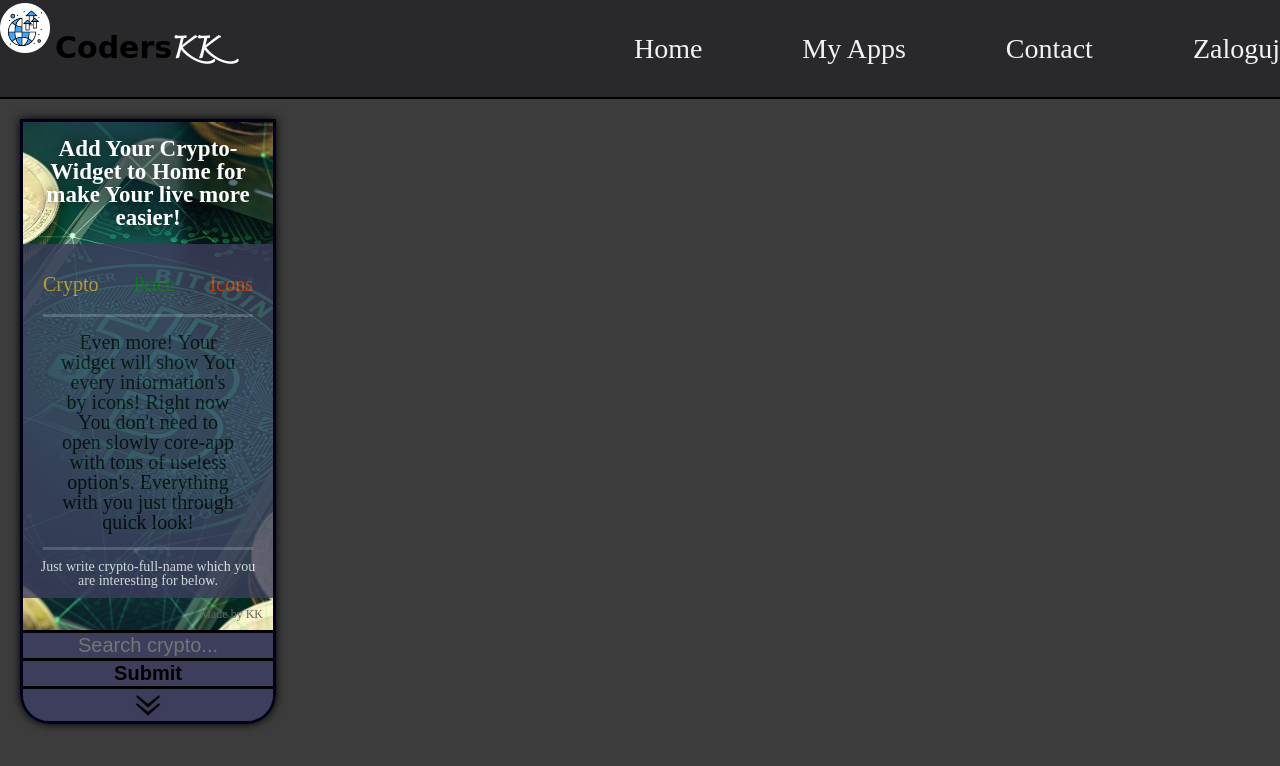
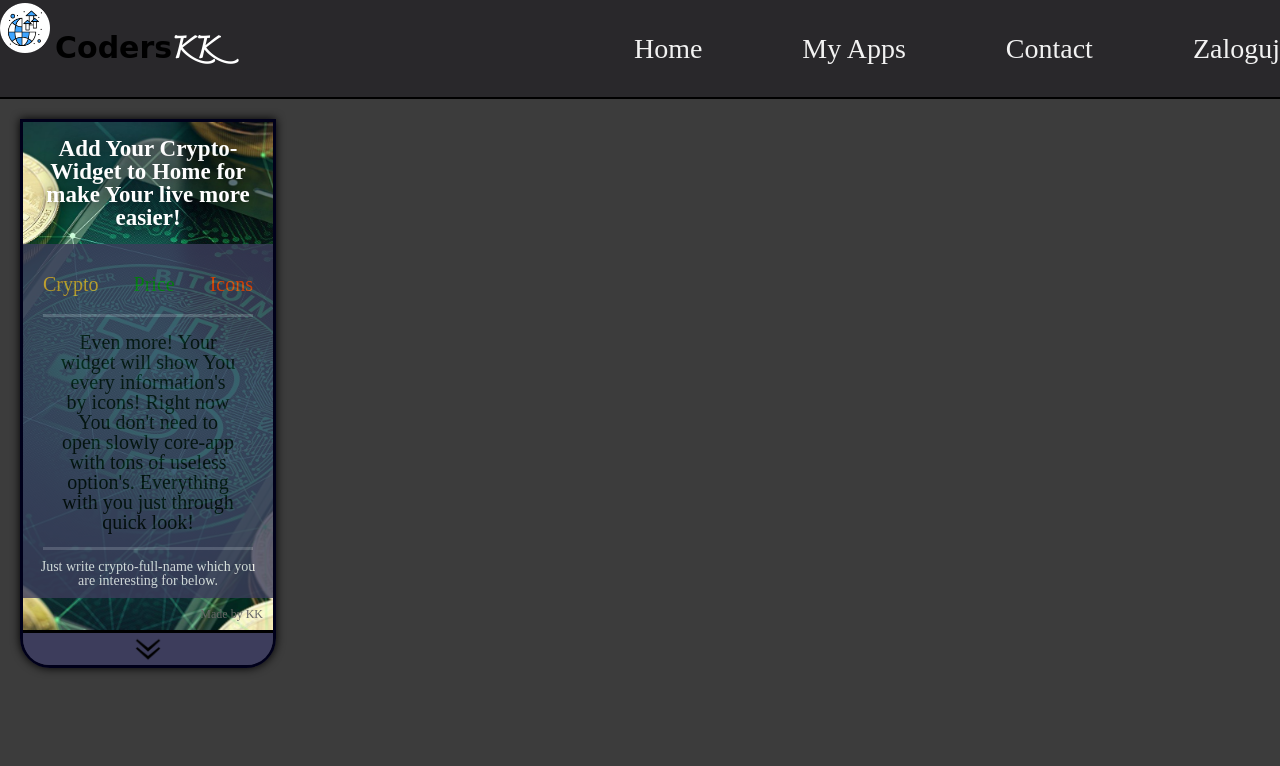
Before and after one commit to Konradk7/react-global-app, a React (Create React App) app: page / in a window 1280 px wide. Shown: the top 766 px of the page. Built offline with nearby package versions, Linux system fonts and the light colour scheme.

Commit message:
Add toogle btn crypto-form

```diff
--- a/src/components/Crypto.js
+++ b/src/components/Crypto.js
@@ -7,9 +7,22 @@ function Crypto(props) {
     const [search, setSearch] = useState('');
     const [coinIcon, setCoinIcon] = useState('');
     const [symbolCoin, setSymbolCoin] = useState('');
-    const [price, setPrice] = useState('');
+    const [price, setPrice] = useState(false);
     const [err, setErr] = useState(false);
+    const [showInputs, setShowInputs] = useState(false);
 
+    function handleShowInputs(e) {
+        e.preventDefault();
+        setShowInputs(!showInputs);
+        setCoin('');
+        setErr(false);
+    }
+    const handleRemoveItem = (e) => {
+        e.preventDefault()
+        setCoin("")
+        setPrice(false)
+        setShowInputs(false)
+    }
     const handleInputSearch = (e) => {
         setSearch(e.target.value);
     }
@@ -49,7 +62,7 @@ function Crypto(props) {
     return (
         <div className="crypto-app">
             <CryptoResult name={coin} icon={coinIcon} symbol={symbolCoin} price={price} err={err}/>
-            <CryptoSearch search={search} change={handleInputSearch} submit={handleCryptoSubmit}/>
+            <CryptoSearch search={search} change={handleInputSearch} submit={handleCryptoSubmit} inputsValue={showInputs} inputs={handleShowInputs}/>
         </div>
     );
 }
--- a/src/components/CryptoSearch.js
+++ b/src/components/CryptoSearch.js
@@ -1,7 +1,7 @@
 import React from 'react';
 import arrow from "../images/arrow.png";
 
-function CryptoSearch({search, change, submit}) {
+function CryptoSearch({search, change, submit, inputs, inputsValue}) {
     return (
         <div className="crypto-search">
             <form
@@ -36,13 +36,24 @@ function CryptoSearch({search, change, submit}) {
                     placeholder="Search crypto..."
                     value={search}
                     onChange={change}
-                    className="crypto-search__form-input"
+                    className={`crypto-search__form-input
+                    ${!inputsValue
+                        ? "crypto-search__form-input__hide"
+                        : "" }
+                    `}
                 />
                 <input
                     type="submit"
-                    className="crypto-search__form-input"
+                    className={`crypto-search__form-input
+                    ${!inputsValue
+                        ? "crypto-search__form-input__hide"
+                        : "" }
+                    `}
                 />
-                <button className="crypto-search__form-toggle">
+                <button
+                    className="crypto-search__form-toggle"
+                    onClick={inputs}
+                >
                     <img
                         src={arrow}
                         alt="drop-buttons"
--- a/src/sass/components/_CryptoSearch.scss
+++ b/src/sass/components/_CryptoSearch.scss
@@ -30,14 +30,17 @@
       &:last-of-type {
         font-weight: bolder;
         color: $color-fonts;
-        border-bottom: toRem(3) solid black;
 
+      }
+      &__hide {
+        display: none;
       }
     }
 
     &-toggle {
       background: $color-crypto-inputs;
       border: none;
+      border-top: toRem(3) solid black;
       border-radius: 0 0 toRem(26) toRem(26);
 
       &__arrow {
```
